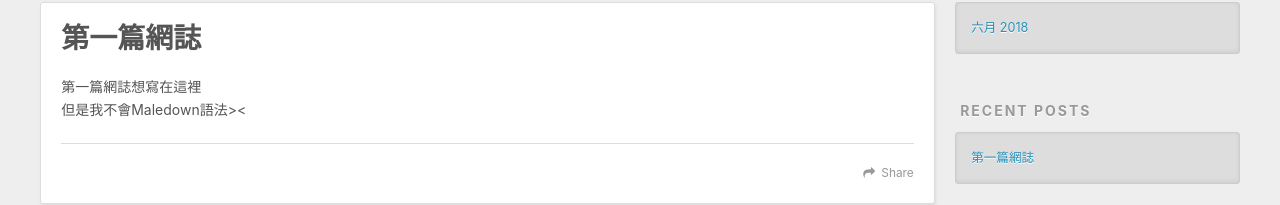
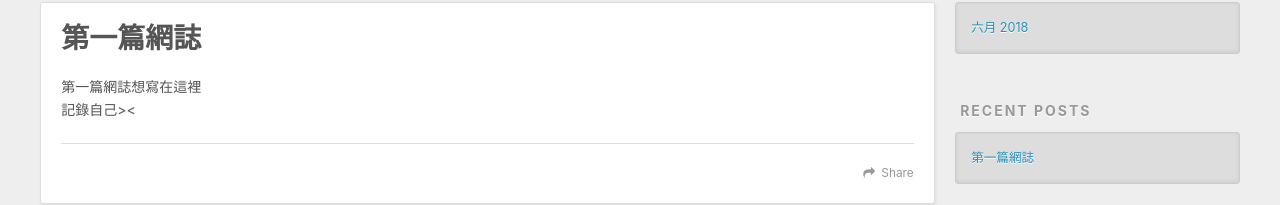
Before and after one commit to shownlin/blog, a plain HTML site: page index.html in a window 1280 px wide. Shown: the part 377-582 px from the top of the page. Drawn offline with nearby package versions, Linux system fonts and the light colour scheme.

Commit message:
Update index.html

```diff
--- a/index.html
+++ b/index.html
@@ -91,7 +91,7 @@
 
     <div class="article-entry" itemprop="articleBody">
 
-        <p>第一篇網誌想寫在這裡<br>但是我不會Maledown語法&gt;&lt;</p>
+        <p>第一篇網誌想寫在這裡<br>記錄自己&gt;&lt;</p>
 
 
     </div>
```
